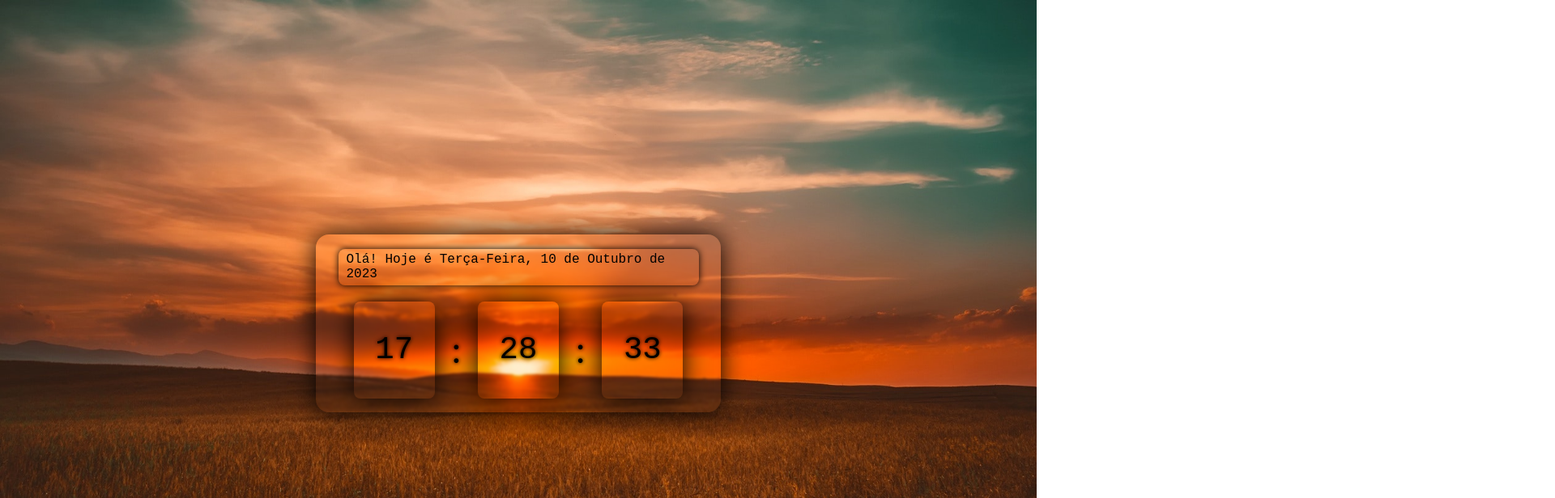
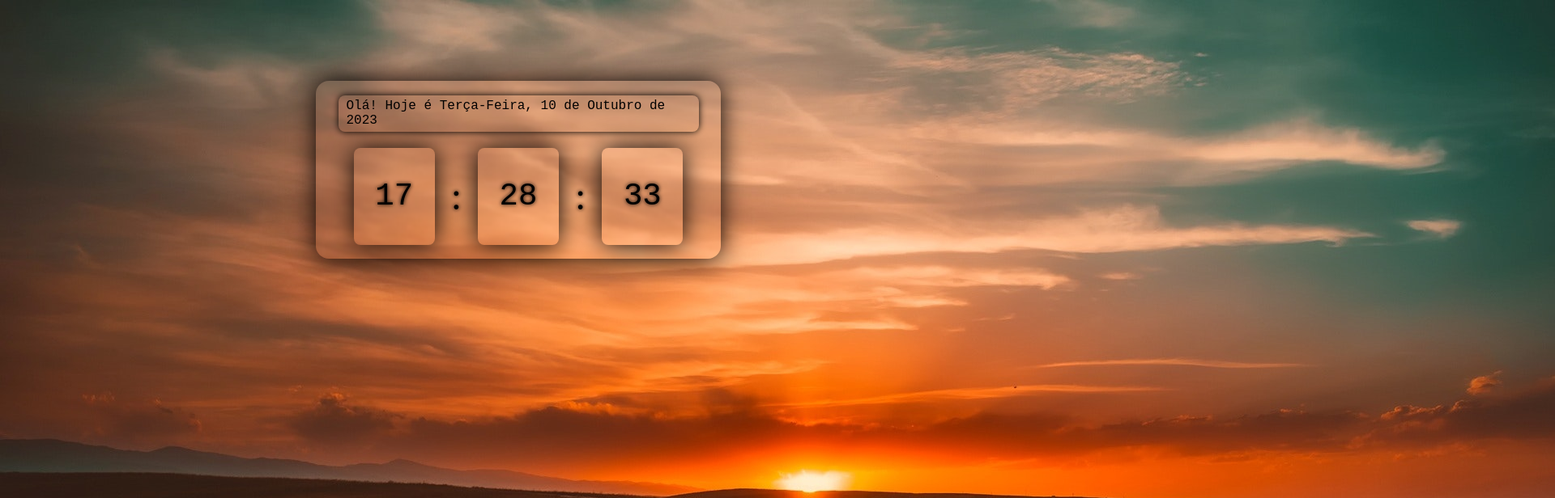
Before and after one commit to code-front-braga/Basic-Relogio, a plain HTML site: page index.html in a window 1280 px wide. Shown: the top 616 px of the page at 81% size, 1920 px wide, since content can reach past the window. Drawn offline with nearby package versions, Linux system fonts and the light colour scheme.

Commit message:
Update style.css

```diff
--- a/CSS/style.css
+++ b/CSS/style.css
@@ -11,8 +11,8 @@ body
     justify-content: center;
     align-items: center;
     overflow: hidden;
-    width: 100vw;
-    height: 100vh;
+    /* width: 100vw;
+    height: 100vh; */
 }
 
 @media screen and (max-width: 768px) {
@@ -32,8 +32,8 @@ body
 
 #foto
 {
-    width: 100vw;
-    height: 100vh;
+    /* width: 100vw;
+    height: 100vh; */
     object-fit: cover;
     opacity: 0;
     transition: opacity .6s ease-in-out;
@@ -54,6 +54,7 @@ body
     backdrop-filter: blur(1.5px);
     box-shadow: 0rem 0rem 2rem #000;
     border-radius: 1rem;
+    margin-top: 100px;
 }
 
 .relogio
```
